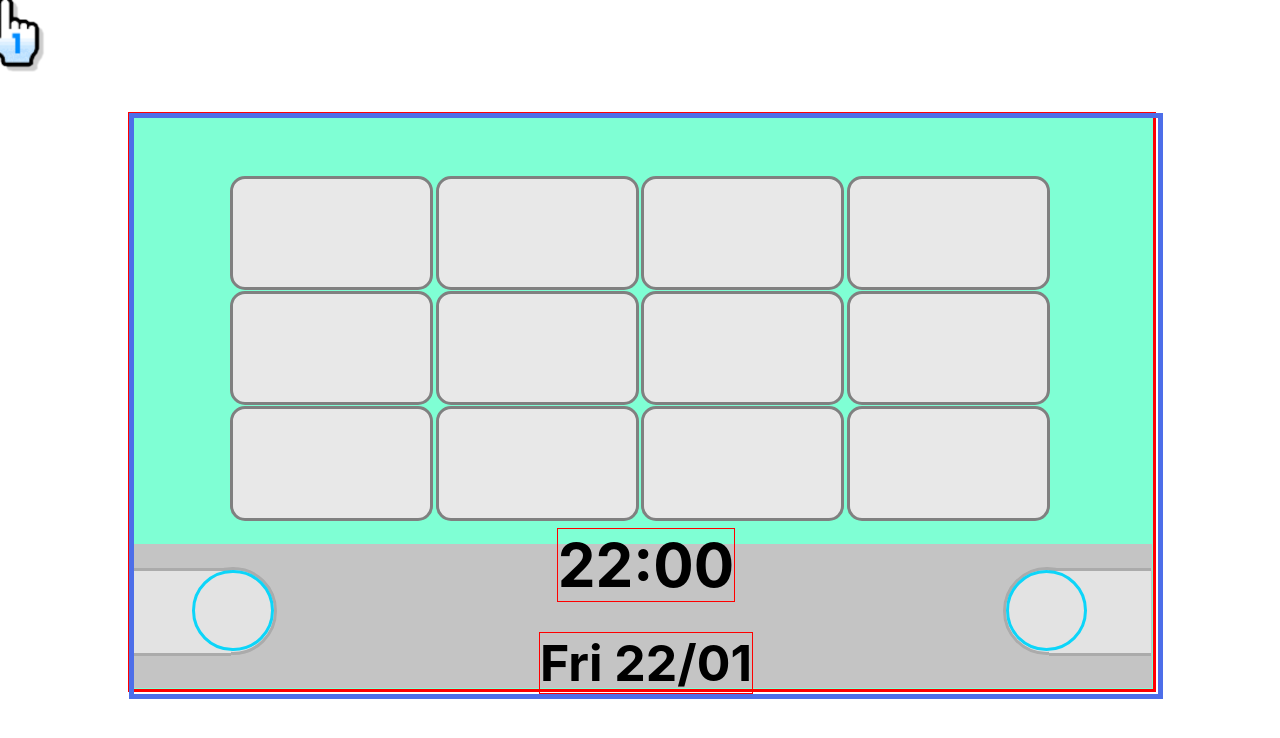
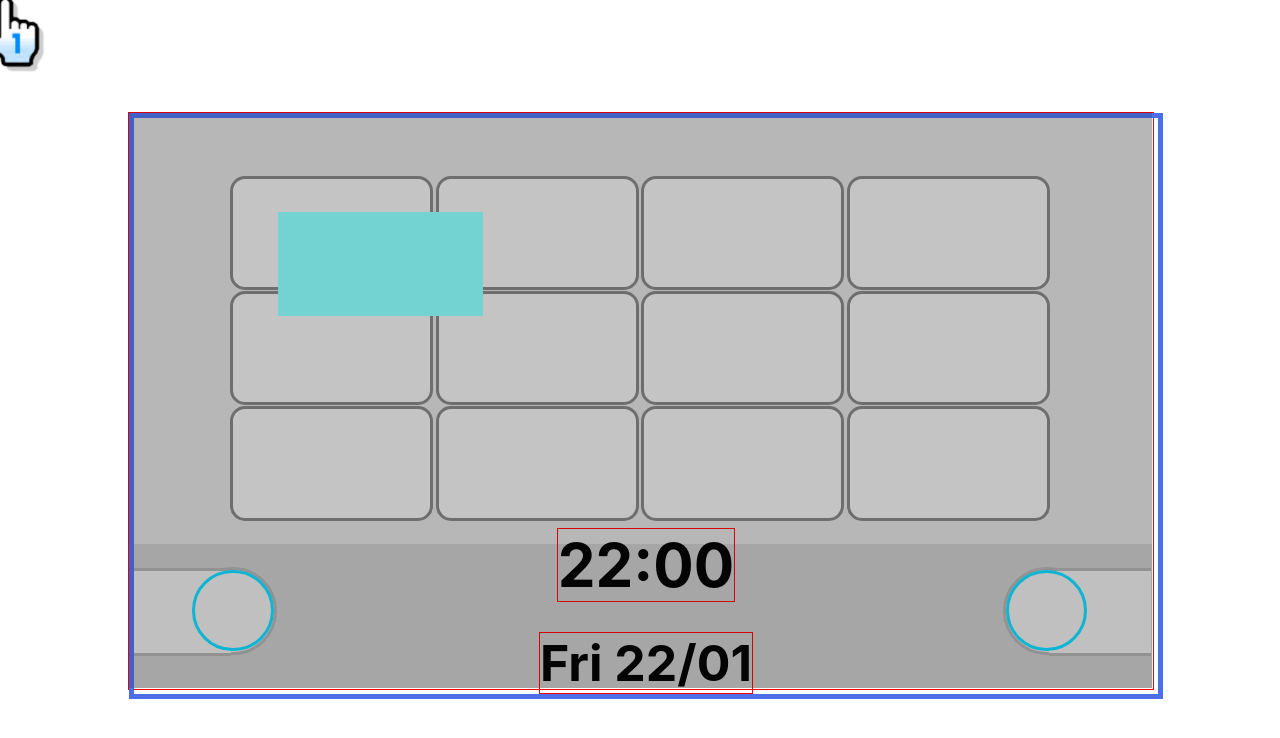
Before and after one commit to ethanloewen/wii-menu, a React (Create React App) app: page / in a window 1280 px wide. Shown: the top 738 px of the page. Built offline with nearby package versions, Linux system fonts and the light colour scheme.

Commit message:
Create panel zoom animation

```diff
--- a/src/components/Fullscreen.js
+++ b/src/components/Fullscreen.js
@@ -0,0 +1,18 @@
+import './Fullscreen.scss';
+import $ from "jquery";
+
+
+
+function Fullscreen() {
+
+
+  return (
+    <div id='fullscreen-main'>
+      <div className='anim-panel'>
+
+      </div>
+    </div>
+  );
+}
+
+export default Fullscreen;
--- a/src/components/Fullscreen.scss
+++ b/src/components/Fullscreen.scss
@@ -0,0 +1,38 @@
+// --- ANIMATIONS ---
+@keyframes panel-fullscreen {
+    from {
+        width: 20%;
+        height: 18%;
+        margin-left: 150px;
+        margin-top: 100px;
+    }
+    to {
+        width: 96%;
+        height: 90%;
+        margin-left: 2%;
+        margin-top: 3%;
+    }
+}
+
+#fullscreen-main {
+    height: 100%;
+    width: 100%;
+    background-color: rgba(28, 28, 28, 0.172);
+    z-index: 100;
+    position: relative;
+
+    .anim-panel {
+        position: absolute;
+        height: 18%;
+        width: 20%;
+        background-color: rgb(115, 210, 210);
+
+        animation-name: panel-fullscreen;
+        animation-duration: 2s;
+
+        margin-left: 150px;
+        margin-top: 100px;
+
+
+    }
+}
--- a/src/components/MenuContainer.js
+++ b/src/components/MenuContainer.js
@@ -1,4 +1,5 @@
 import './MenuContainer.scss';
+import Fullscreen from './Fullscreen';
 import { useEffect } from 'react';
 import $ from "jquery";
 
@@ -22,7 +23,8 @@ function MenuContainer() {
         <div className='stretchy-wrapper'>
           <div>
 
-            <div className='fullscreen'></div>
+            {/* <div className='fullscreen'></div> */}
+            <Fullscreen />
 
             <div className='panel-container'>
 
--- a/src/components/MenuContainer.scss
+++ b/src/components/MenuContainer.scss
@@ -41,13 +41,6 @@ $hudheight: 25%;
                 display: flex;
                 // justify-content: center;
                 // align-items: center;
-
-                .fullscreen {
-                    height: 100%;
-                    width: 100%;
-                    border: 2px solid red;
-                    background-color: aquamarine;
-                }
 
 
                 .panel-container {
```
